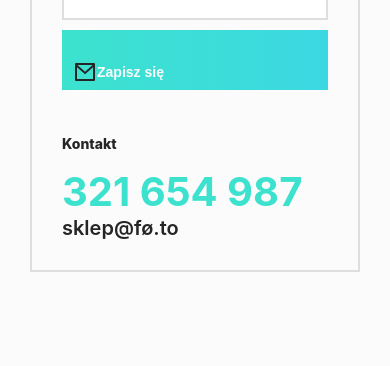
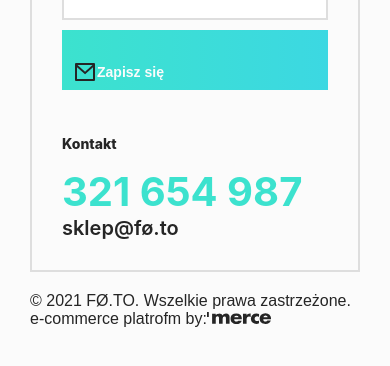
Before and after one commit to patkub2/foto, a React (Create React App) app: page / in a window 390 px wide. Shown: the part 1806-2172 px from the top of the page. Built offline with nearby package versions, Linux system fonts and the light colour scheme; no server answers; a web font is replaced by a local one.

Commit message:
footer and finishing phone rwd

```diff
--- a/package.json
+++ b/package.json
@@ -14,6 +14,7 @@
     "pure-react-carousel": "^1.28.0",
     "react": "^17.0.2",
     "react-dom": "^17.0.2",
+    "react-responsive": "^9.0.0-beta.6",
     "react-scripts": "5.0.0",
     "styled-components": "^5.3.3",
     "typescript": "^4.5.5",
--- a/src/App.tsx
+++ b/src/App.tsx
@@ -6,7 +6,8 @@ import Navigation from "./components/organisms/Navigation";
 import styled from "styled-components";
 import LastSeen from "./components/organisms/LastSeen";
 import Products from "./components/organisms/Products";
-import Information from "./components/organisms/Information";
+import Contact from "./components/organisms/Contact";
+import Footer from "./components/organisms/Footer";
 
 const Space = styled.div`
   height: 100vh;
@@ -23,7 +24,8 @@ function App() {
           <Main />
           <LastSeen />
           <Products />
-          <Information />
+          <Contact />
+          <Footer />
           <Space />
         </>
       </Layout>
--- a/src/components/atoms/ProductThemplate.tsx
+++ b/src/components/atoms/ProductThemplate.tsx
@@ -68,7 +68,7 @@ const Heart = styled.img`
 
   height: 24px;
   width: 24px;
-  z-index: 4;
+  z-index: 1;
 `;
 const Name = styled.div`
   position: relative;
--- a/src/components/organisms/Beaner.tsx
+++ b/src/components/organisms/Beaner.tsx
@@ -1,7 +1,6 @@
-import React from "react";
 import styled from "styled-components";
 import Girl from "./../molecules/Girl";
-
+import { useMediaQuery } from "react-responsive";
 const FrameContainer = styled.div`
   position: absolute;
   // border: 1px solid green; /* BORDER TEST*/
@@ -35,6 +34,8 @@ const Container = styled.div`
 type Props = {};
 
 const Beaner = (props: Props) => {
+  const isBigScreen = useMediaQuery({ query: "(min-width: 1920px)" });
+
   return (
     <Container>
       <FrameContainer>
--- /dev/null
+++ b/src/components/organisms/Footer.tsx
@@ -0,0 +1,23 @@
+import styled from "styled-components";
+import Carousel from "../molecules/Carousel";
+import mercelogo from "../../images/icons/mercelogo.svg";
+const Container = styled.div`
+  font-family: "Clash Grotesk", sans-serif;
+  //border: 1px solid blue; /* BORDER TEST*/
+  background-color: ${({ theme }) => theme.colors.white};
+  color: ${({ theme }) => theme.colors.dark};
+  margin: 20px 30px;
+`;
+
+type Props = {};
+
+const Footer = (props: Props) => {
+  return (
+    <Container>
+      © 2021 FØ.TO. Wszelkie prawa zastrzeżone. e-commerce platrofm by:
+      <img src={mercelogo}></img>
+    </Container>
+  );
+};
+
+export default Footer;
```
Also changed, not shown: src/components/organisms/Contact.tsx (renamed from src/components/organisms/Information.tsx, +2 -5 lines), src/images/icons/mercelogo.svg (renamed from src/images/icons/merce logo.svg), 1 other file (tests, documents, lock files or other folders).
